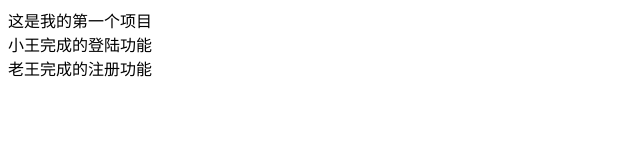
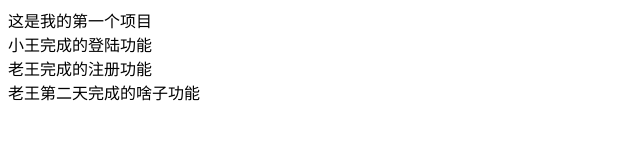
Before and after one commit to Leewewe/Project, a plain HTML site: page index.html in a window 1280 px wide. Shown: the whole page, without its empty margins (0-640 px from the left). Drawn offline with Linux system fonts and the light colour scheme.

Commit message:
老王第二天完成的啥子功能

```diff
--- a/index.html
+++ b/index.html
@@ -12,5 +12,7 @@
 
 <div>老王完成的注册功能</div>
 
+<div>老王第二天完成的啥子功能</div>
+
 </body>
 </html>
```
